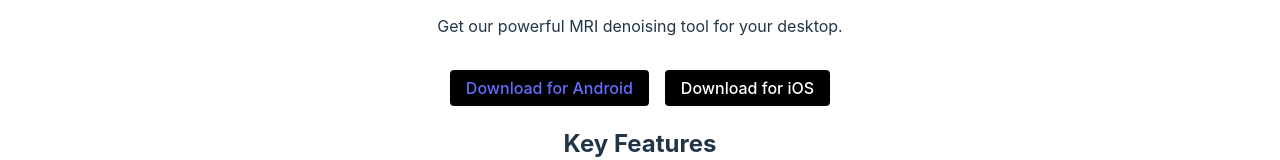
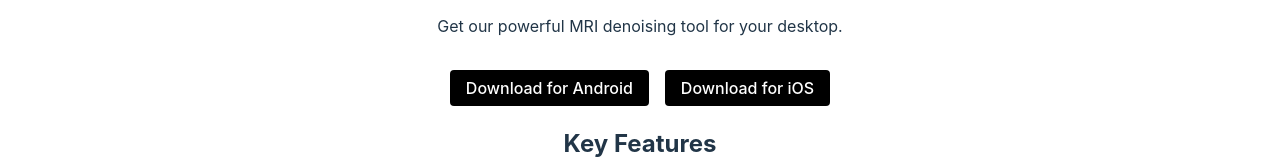
Before and after one commit to Akash-nath29/NeuraPixel-Site, a React (Vite) app: page /download in a window 1280 px wide. Shown: the part 333-493 px from the top of the page. Built offline with nearby package versions, Linux system fonts and the light colour scheme.

Commit message:
Fixed Download Issue

```diff
--- a/src/components/Download.jsx
+++ b/src/components/Download.jsx
@@ -1,14 +1,25 @@
 import './css/Download.css';
 
 function Download() {
+  const handleAndroidDownload = () => {
+    const apkUrl = `${window.location.origin}/assets/neurapixelai.apk`;
+    console.log('Attempting to download from:', apkUrl);
+
+    const link = document.createElement('a');
+    link.href = apkUrl;
+    link.download = 'neurapixel-ai.apk';
+    document.body.appendChild(link);
+    link.click();
+    document.body.removeChild(link);
+  };
 
   return (
     <div className="download">
       <h1>Download</h1>
       <p>Get our powerful MRI denoising tool for your desktop.</p>
       <div className="download-options">
-        <button className="download-button"><a href="https://neurapixel.vercel.app/assets/neurapixelai.apk">Download for Android</a></button>
-        <button className="download-button" onClick={() => alert("Coming Soon")}>Download for iOS</button>
+        <button className="download-button" onClick={handleAndroidDownload}>Download for Android</button>
+        <button className="download-button">Download for iOS</button>
       </div>
       <div className="app-features">
         <h2>Key Features</h2>
```
